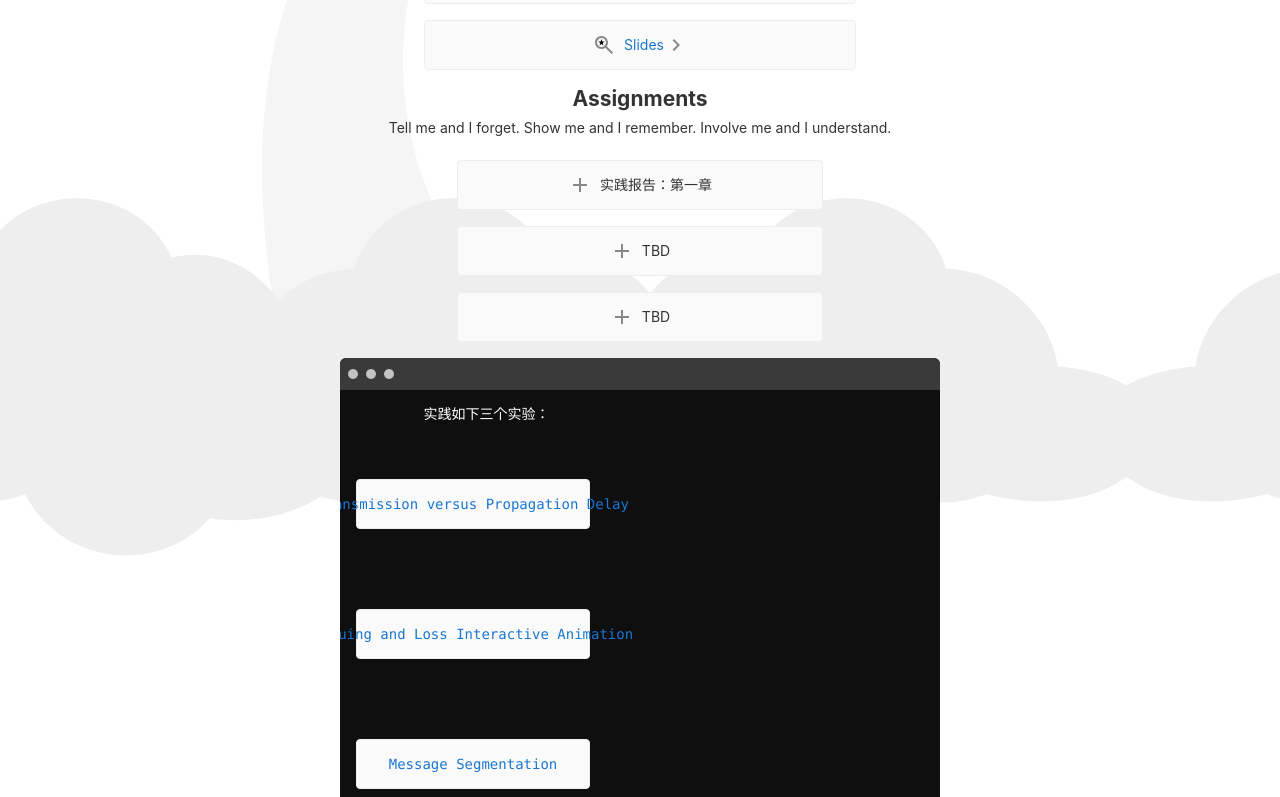
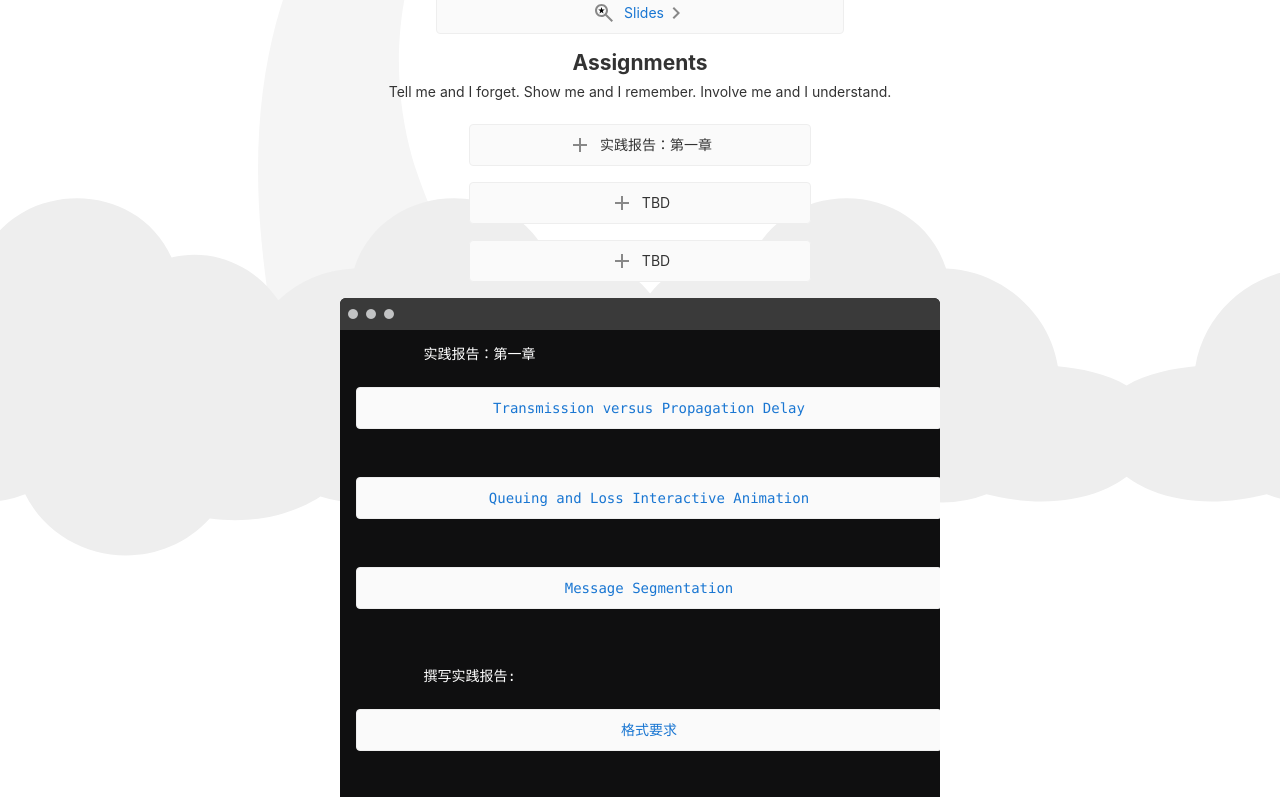
Before and after one commit to walkman617/cn-angular-app, an Angular app: page / in a window 1280 px wide. Shown: the part 340-1137 px from the top of the page. Built offline with nearby package versions, Linux system fonts and the light colour scheme.

Commit message:
Update app.component.html

```diff
--- a/src/app/app.component.html
+++ b/src/app/app.component.html
@@ -99,10 +99,10 @@
     border-radius: 4px;
     border: 1px solid #eee;
     background-color: #fafafa;
-    height: 40px;
-    width: 200px;
-    margin: 0 8px 16px;
-    padding: 16px;
+    height: 32px;
+    width: 560px;
+    margin: 0 8px 12px;
+    padding: 12px;
     display: flex;
     flex-direction: row;
     justify-content: center;
@@ -400,12 +400,9 @@
   <!-- Terminal -->
   <div class="terminal" [ngSwitch]="selection.value">
       <pre *ngSwitchDefault>
-        实践如下三个实验：
-        <br/>
+        实践报告：第一章
         <a class="card" target="_blank" rel="noopener" href="https://media.pearsoncmg.com/ph/esm/ecs_kurose_compnetwork_8/cw/content/interactiveanimations/transmission-vs-propogation-delay/transmission-propagation-delay-ch1/index.html">Transmission versus Propagation Delay</a>
-        <br/>
         <a class="card" target="_blank" rel="noopener" href="https://media.pearsoncmg.com/ph/esm/ecs_kurose_compnetwork_8/cw/content/interactiveanimations/queuing-loss-applet/index.html">Queuing and Loss Interactive Animation</a>
-        <br/>
         <a class="card" target="_blank" rel="noopener" href="https://media.pearsoncmg.com/ph/esm/ecs_kurose_compnetwork_8/cw/content/interactiveanimations/message-segmentation/index.html">Message Segmentation</a>
         <br/>
         撰写实践报告:
```
